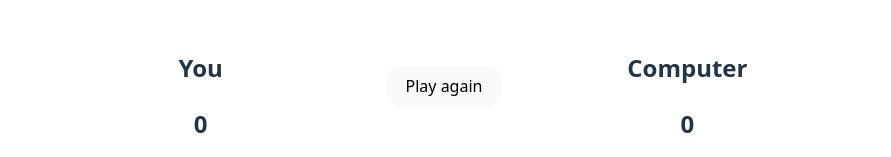
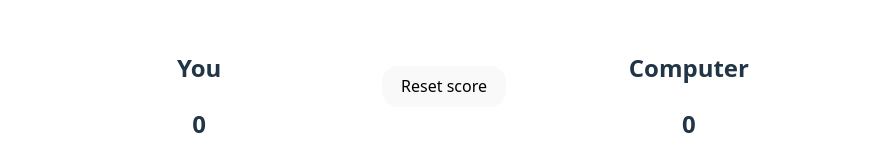
Before and after one commit to AnaVakhtangishvili/rock-paper-scissors, a React (Vite) app: page / in a window 1280 px wide. Shown: the part 336-493 px from the top of the page, without its empty margins (196-1087 px from the left). Built offline with nearby package versions, Linux system fonts and the light colour scheme.

Commit message:
fix reset button text

```diff
--- a/src/App.tsx
+++ b/src/App.tsx
@@ -19,7 +19,11 @@ function App() {
 
   return (
     <div>
-      <Header score={{ playerScore, computerScore }} gameOver reset={reset} />
+      <Header
+        score={{ playerScore, computerScore }}
+        gameOver={!!gameOver}
+        reset={reset}
+      />
       {gameOver ? (
         <Winner winner={gameOver} />
       ) : (
```
